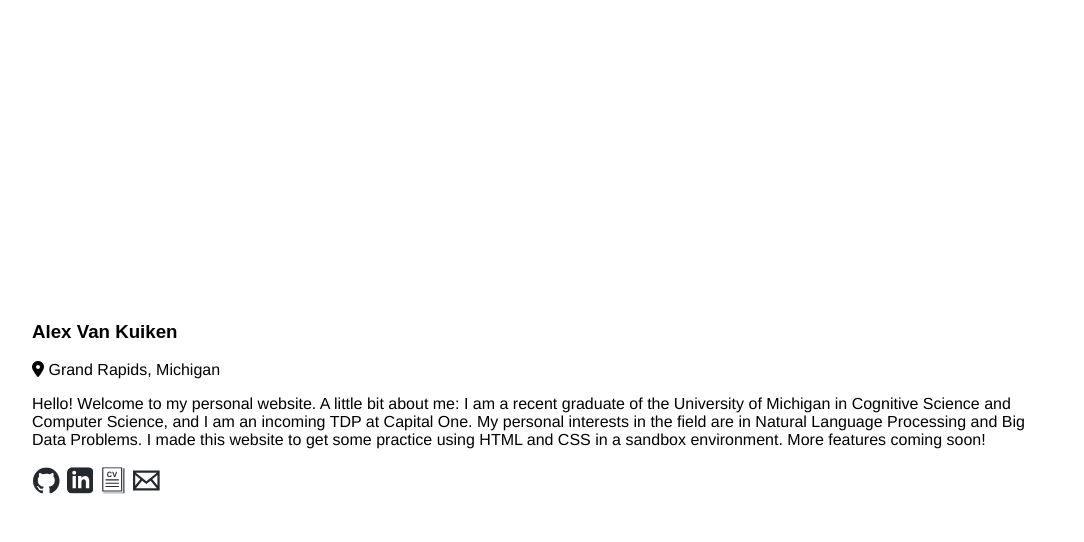
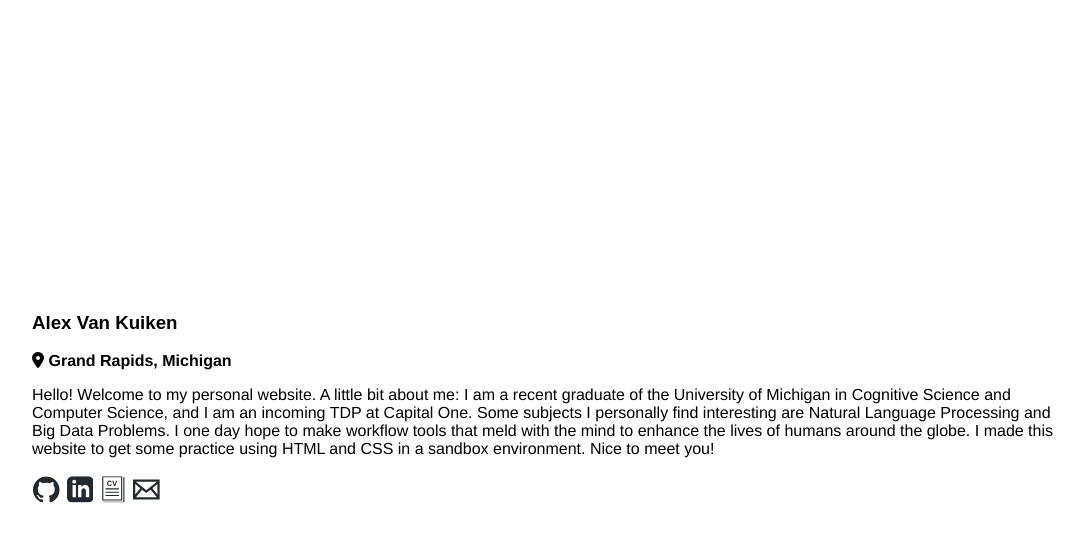
Before and after one commit to alexzvk/alexzvk-website, a Flask app: page / in a window 1280 px wide. Shown: the top 542 px of the page, without its empty margins (96-1180 px from the left). Run offline with Flask 3, Linux system fonts and the light colour scheme; some libraries are stand-ins or nearby versions.

Commit message:
improved blurb, added readme with todos

```diff
--- a/templates/home.html
+++ b/templates/home.html
@@ -43,8 +43,8 @@
     <body>
         <div>
           <h3>Alex Van Kuiken</h3>
-          <p><i class='fas fa-map-marker-alt'></i> Grand Rapids, Michigan</p>
-          <p>Hello! Welcome to my personal website. A little bit about me: I am a recent graduate of the University of Michigan in Cognitive Science and Computer Science, and I am an incoming TDP at Capital One. My personal interests in the field are in Natural Language Processing and Big Data Problems. I made this website to get some practice using HTML and CSS in a sandbox environment. More features coming soon!</p>
+          <p><i class='fas fa-map-marker-alt'></i> <b>Grand Rapids, Michigan</b></p>
+          <p>Hello! Welcome to my personal website. A little bit about me: I am a recent graduate of the University of Michigan in Cognitive Science and Computer Science, and I am an incoming TDP at Capital One. Some subjects I personally find interesting are Natural Language Processing and Big Data Problems. I one day hope to make workflow tools that meld with the mind to enhance the lives of humans around the globe. I made this website to get some practice using HTML and CSS in a sandbox environment. Nice to meet you!</p>
         </div>
         <div>
             <form action="https://github.com/alexzvk" method="get" target="_blank">
```
Also changed, not shown: README.md (added).
